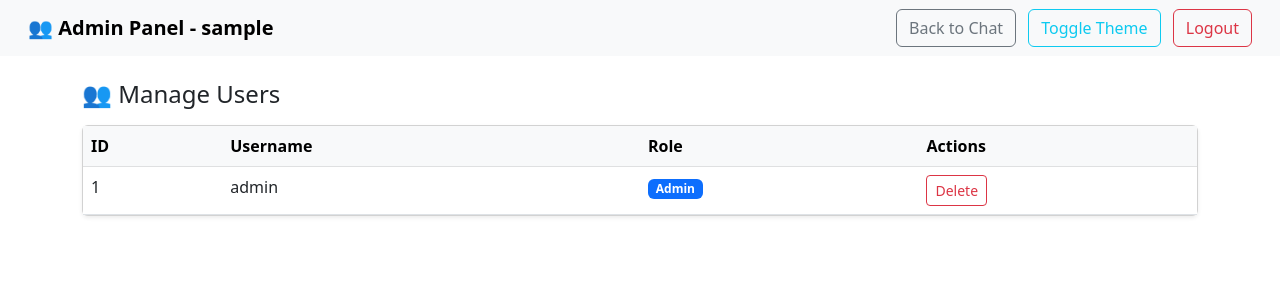
After one commit to LONGMANKE/RefiDoc, a Flask app: template frontend/templates/users.html in a window 1280 px wide. The commit adds this page. Shown: the top 300 px of the page. Run offline with Flask 3, Linux system fonts and the light colour scheme; tables that the repository leaves empty hold one stand-in row (values such as "Sample post"); the template is opened without the code that fills it: values that come from a table or form of the project are taken from there, most other values are stand-ins (such as "Sample title", 1, 10 or a date in 2020).

Commit message:
Manage users, documents uploaded

```diff
--- a/backend/myindex/metadata.txt
+++ b/backend/myindex/metadata.txt
@@ -1,3 +1,3 @@
-total_documents=4
-total_chunks=86
-last_updated=2025-04-17T22:42:02.899798
+total_documents=9
+total_chunks=139
+last_updated=2025-04-18T01:24:35.036883
--- a/frontend/app.py
+++ b/frontend/app.py
@@ -10,18 +10,37 @@ from datetime import datetime
 load_dotenv()
 app = Flask(__name__)
 app.secret_key = os.getenv("SECRET_KEY", "supersecretkey")
-app.config['SQLALCHEMY_DATABASE_URI'] = 'sqlite:///chat_app.db'
-app.config['SQLALCHEMY_TRACK_MODIFICATIONS'] = False
-
+app.config["SQLALCHEMY_DATABASE_URI"] = "sqlite:///chat_app.db"
+app.config["SQLALCHEMY_TRACK_MODIFICATIONS"] = False
 db = SQLAlchemy(app)
 db.metadata.clear()
-# --- Models ---
 
 # --- Environment ---
 OPENAI_API_KEY = os.getenv("OPENAI_API_KEY")
-API_BASE_URL = "http://localhost:8000"
+API_BASE_URL = "http://localhost:8000"  # FastAPI backend
 
-# --- Helper Functions ---
+# --- Models ---
+class User(db.Model):
+    id = db.Column(db.Integer, primary_key=True)
+    username = db.Column(db.String(80), unique=True, nullable=False)
+    password_hash = db.Column(db.String(128), nullable=False)
+    is_admin = db.Column(db.Boolean, default=False)
+
+class ChatSession(db.Model):
+    id = db.Column(db.Integer, primary_key=True)
+    user_id = db.Column(db.Integer, db.ForeignKey("user.id"))
+    created_at = db.Column(db.DateTime, default=datetime.utcnow)
+    messages = db.relationship("ChatMessage", backref="session", lazy=True)
+
+class ChatMessage(db.Model):
+    id = db.Column(db.Integer, primary_key=True)
+    session_id = db.Column(db.Integer, db.ForeignKey("chat_session.id"))
+    user_id = db.Column(db.Integer, db.ForeignKey("user.id"))
+    role = db.Column(db.String(10))
+    content = db.Column(db.Text)
+    timestamp = db.Column(db.DateTime, default=datetime.utcnow)
+
+# --- Helpers ---
 def get_current_user():
     if "username" in session:
         return User.query.filter_by(username=session["username"]).first()
@@ -32,58 +51,19 @@ def save_message(user, role, content, session_id):
     db.session.add(message)
     db.session.commit()
 
-def get_user_messages(user):
-    return ChatMessage.query.filter_by(user_id=user.id).order_by(ChatMessage.timestamp.asc()).all()
-
 # --- Routes ---
-def create_tables():
-    with app.app_context():
-        db.create_all()
-        if not User.query.filter_by(username="admin").first():
-            admin = User(
-                username="admin",
-                password_hash=generate_password_hash("admin123"),
-                is_admin=True
-            )
-            db.session.add(admin)
-            db.session.commit()
-
-class ChatSession(db.Model):
-    id = db.Column(db.Integer, primary_key=True)
-    user_id = db.Column(db.Integer, db.ForeignKey('user.id'))
-    created_at = db.Column(db.DateTime, default=datetime.utcnow)
-    messages = db.relationship("ChatMessage", backref="session", lazy=True)
-
-class ChatMessage(db.Model):
-    id = db.Column(db.Integer, primary_key=True)
-    session_id = db.Column(db.Integer, db.ForeignKey('chat_session.id'))
-    user_id = db.Column(db.Integer, db.ForeignKey('user.id'))
-    role = db.Column(db.String(10))
-    content = db.Column(db.Text)
-    timestamp = db.Column(db.DateTime, default=datetime.utcnow)
-
-class User(db.Model):
-    id = db.Column(db.Integer, primary_key=True)
-    username = db.Column(db.String(80), unique=True, nullable=False)
-    password_hash = db.Column(db.String(128), nullable=False)
-    is_admin = db.Column(db.Boolean, default=False)
-
-
 @app.route("/", methods=["GET", "POST"])
 def login():
     error = None
     if request.method == "POST":
         username = request.form.get("username")
         password = request.form.get("password")
-
         user = User.query.filter_by(username=username).first()
         if user and check_password_hash(user.password_hash, password):
             session["username"] = user.username
             session["theme"] = session.get("theme", "light")
             return redirect(url_for("chat"))
-        else:
-            error = "Invalid credentials"
-
+        error = "Invalid credentials"
     return render_template("login.html", error=error, theme=session.get("theme", "light"))
 
 @app.route("/register", methods=["GET", "POST"])
@@ -93,7 +73,8 @@ def register():
         password = request.form["password"]
         if User.query.filter_by(username=username).first():
             return render_template("register.html", error="Username already exists")
-        user = User(username=username, password_hash=generate_password_hash(password))
+        hashed = generate_password_hash(password)
+        user = User(username=username, password_hash=hashed)
         db.session.add(user)
         db.session.commit()
         return redirect(url_for("login"))
@@ -115,28 +96,29 @@ def chat():
     if not user:
         return redirect(url_for("login"))
 
-    # Load or create current session
     session_id = request.args.get("session_id")
     if not session_id:
         chat_session = ChatSession(user_id=user.id)
         db.session.add(chat_session)
         db.session.commit()
         return redirect(url_for("chat", session_id=chat_session.id))
-    else:
-        chat_session = ChatSession.query.filter_by(id=session_id, user_id=user.id).first()
-        if not chat_session:
-            return redirect(url_for("chat"))
+
+    chat_session = ChatSession.query.filter_by(id=session_id, user_id=user.id).first()
+    if not chat_session:
+        return redirect(url_for("chat"))
 
     messages = ChatMessage.query.filter_by(session_id=chat_session.id).order_by(ChatMessage.timestamp).all()
     sessions = ChatSession.query.filter_by(user_id=user.id).order_by(ChatSession.created_at.desc()).all()
 
-    return render_template("chat.html",
-                           messages=messages,
-                           sessions=sessions,
-                           current_session=chat_session,
-                           username=user.username,
-                           role="admin" if user.is_admin else "user",
-                           theme=session.get("theme", "light"))
+    return render_template(
+        "chat.html",
+        messages=messages,
+        sessions=sessions,
+        current_session=chat_session,
+        username=user.username,
+        role="admin" if user.is_admin else "user",
+        theme=session.get("theme", "light"),
+    )
 
 @app.route("/send_message", methods=["POST"])
 def send_message():
@@ -145,38 +127,35 @@ def send_message():
         return jsonify({"error": "Unauthorized"}), 401
 
     data = request.get_json()
-    prompt = data.get("prompt", "")
+    prompt = data.get("prompt")
     session_id = data.get("session_id")
-
     if not prompt or not session_id:
         return jsonify({"error": "Missing prompt or session ID"}), 400
 
-    # Save user message
     chat_session = ChatSession.query.filter_by(id=session_id, user_id=user.id).first()
     if not chat_session:
         return jsonify({"error": "Invalid session"}), 404
 
     save_message(user, "user", prompt, session_id)
 
-    # Process message (OpenAI + FastAPI)
     response = requests.post(f"{API_BASE_URL}/query", json={"query": prompt, "top_k": 3})
     results = response.json()["results"]
     context = "\n\n".join([r["content"] for r in results])
-    refined_prompt = f"Answer the user's question clearly and helpfully based on this context:\n\nContext:\n{context}\n\nQuestion: {prompt}"
+    refined_prompt = f"Answer the user's question clearly based on this context:\n\nContext:\n{context}\n\nQuestion: {prompt}"
 
     gpt_response = requests.post(
         "https://api.openai.com/v1/chat/completions",
         headers={
             "Authorization": f"Bearer {OPENAI_API_KEY}",
-            "Content-Type": "application/json"
+            "Content-Type": "application/json",
         },
         json={
             "model": "gpt-3.5-turbo",
             "messages": [
                 {"role": "system", "content": "You are a helpful assistant."},
-                {"role": "user", "content": refined_prompt}
-            ]
-        }
+                {"role": "user", "content": refined_prompt},
+            ],
+        },
     )
 
     answer = gpt_response.json()["choices"][0]["message"]["content"]
@@ -191,28 +170,105 @@ def upload():
         return redirect(url_for("chat"))
 
     message = None
+    stats = {"total_documents": "?", "total_chunks": "?", "last_updated": "?"}
+
+    # Fetch stats from FastAPI
+    try:
+        stats_response = requests.get(f"{API_BASE_URL}/stats")
+        if stats_response.ok:
+            stats = stats_response.json()
+    except Exception as e:
+        print("Error fetching stats:", e)
+
+    # Handle file upload
     if request.method == "POST":
-        file = request.files["file"]
+        file = request.files.get("file")
         chunk_size = request.form.get("chunk_size", 1000)
         chunk_overlap = request.form.get("chunk_overlap", 200)
 
         if file:
-            files = {"file": (file.filename, file.stream, file.content_type)}
-            data = {"chunk_size": chunk_size, "chunk_overlap": chunk_overlap}
-            res = requests.post(f"{API_BASE_URL}/upload", files=files, data=data)
-            message = res.json().get("message") if res.status_code == 201 else res.json().get("detail")
+            try:
+                files = {"file": (file.filename, file.stream, file.content_type)}
+                data = {"chunk_size": chunk_size, "chunk_overlap": chunk_overlap}
+                res = requests.post(f"{API_BASE_URL}/upload", files=files, data=data)
 
-    return render_template("upload.html", username=user.username, message=message, theme=session.get("theme", "light"))
+                if res.status_code == 201:
+                    message = res.json().get("message", "Upload successful.")
+                    # Refresh stats
+                    stats = requests.get(f"{API_BASE_URL}/stats").json()
+                else:
+                    message = res.json().get("detail", "Something went wrong.")
+            except Exception as e:
+                message = f"Upload failed: {str(e)}"
+        else:
+            message = "Please select a file."
 
+    return render_template(
+        "upload.html",
+        username=user.username,
+        message=message,
+        stats=stats,
+        theme=session.get("theme", "light")
+    )
+
+@app.route("/documents")
+def documents():
+    user = get_current_user()
+    if not user or not user.is_admin:
+        return redirect(url_for("chat"))
+
+    files = []
+    try:
+        res = requests.get(f"{API_BASE_URL}/files")
+        if res.ok:
+            files = res.json()
+    except Exception as e:
+        files = []
+
+    return render_template("documents.html", files=files, username=user.username, theme=session.get("theme", "light"))
+
+@app.route("/delete_file/<filename>", methods=["POST"])
+def delete_file(filename):
+    user = get_current_user()
+    if not user or not user.is_admin:
+        return redirect(url_for("chat"))
+
+    try:
+        requests.delete(f"{API_BASE_URL}/files/{filename}")
+    except:
+        pass
+
+    return redirect(url_for("documents"))
+@app.route("/users", methods=["GET"])
+def manage_users():
+    user = get_current_user()
+    if not user or not user.is_admin:
+        return redirect(url_for("chat"))
+
+    users = User.query.order_by(User.id).all()
+    return render_template("users.html", users=users, username=user.username, theme=session.get("theme", "light"))
+
+@app.route("/delete_user/<int:user_id>", methods=["POST"])
+def delete_user(user_id):
+    current_user = get_current_user()
+    if not current_user or not current_user.is_admin:
+        return redirect(url_for("chat"))
+
+    user_to_delete = User.query.get(user_id)
+    if user_to_delete and user_to_delete.username != current_user.username:
+        ChatMessage.query.filter_by(user_id=user_id).delete()
+        ChatSession.query.filter_by(user_id=user_id).delete()
+        db.session.delete(user_to_delete)
+        db.session.commit()
+
+    return redirect(url_for("manage_users"))
+
+# --- Entry Point ---
 if __name__ == "__main__":
     with app.app_context():
         db.create_all()
         if not User.query.filter_by(username="admin").first():
-            admin = User(
-                username="admin",
-                password_hash=generate_password_hash("admin123"),
-                is_admin=True
-            )
+            admin = User(username="admin", password_hash=generate_password_hash("admin123"), is_admin=True)
             db.session.add(admin)
             db.session.commit()
     app.run(debug=True, port=5000)
--- /dev/null
+++ b/frontend/templates/users.html
@@ -0,0 +1,95 @@
+<!DOCTYPE html>
+<html lang="en" data-bs-theme="{{ theme }}">
+<head>
+  <meta charset="UTF-8" />
+  <title>Manage Users</title>
+  <link href="https://cdn.jsdelivr.net/npm/bootstrap@5.3.0/dist/css/bootstrap.min.css" rel="stylesheet" />
+</head>
+<body>
+  <!-- Navbar -->
+  <nav class="navbar navbar-expand-lg bg-body-tertiary px-3">
+    <div class="container-fluid">
+      <span class="navbar-brand fw-semibold">👥 Admin Panel - {{ username }}</span>
+      <div>
+        <a href="{{ url_for('chat') }}" class="btn btn-outline-secondary me-2">Back to Chat</a>
+        <a href="{{ url_for('toggle_theme') }}" class="btn btn-outline-info me-2">Toggle Theme</a>
+        <a href="{{ url_for('logout') }}" class="btn btn-outline-danger">Logout</a>
+      </div>
+    </div>
+  </nav>
+
+  <!-- Main Content -->
+  <div class="container mt-4">
+    <div class="d-flex justify-content-between align-items-center mb-3">
+      <h4 class="mb-0">👥 Manage Users</h4>
+    </div>
+
+    {% if message %}
+      <div class="alert alert-info">{{ message }}</div>
+    {% endif %}
+
+    <div class="card shadow-sm rounded">
+      <div class="card-body p-0">
+        <table class="table table-hover mb-0">
+          <thead class="table-light">
+            <tr>
+              <th style="width: 10%">ID</th>
+              <th style="width: 30%">Username</th>
+              <th style="width: 20%">Role</th>
+              <th style="width: 20%">Actions</th>
+            </tr>
+          </thead>
+          <tbody>
+            {% for u in users %}
+            <tr>
+              <td>{{ u.id }}</td>
+              <td>{{ u.username }}</td>
+              <td>
+                {% if u.is_admin %}
+                  <span class="badge bg-primary">Admin</span>
+                {% else %}
+                  <span class="badge bg-secondary">User</span>
+                {% endif %}
+              </td>
+              <td>
+                {% if u.username != username %}
+                <!-- Delete Button trigger modal -->
+                <button type="button" class="btn btn-sm btn-outline-danger" data-bs-toggle="modal" data-bs-target="#confirmDeleteModal{{ u.id }}">
+                  Delete
+                </button>
+
+                <!-- Modal -->
+                <div class="modal fade" id="confirmDeleteModal{{ u.id }}" tabindex="-1" aria-labelledby="confirmDeleteLabel{{ u.id }}" aria-hidden="true">
+                  <div class="modal-dialog modal-dialog-centered">
+                    <div class="modal-content">
+                      <div class="modal-header">
+                        <h5 class="modal-title" id="confirmDeleteLabel{{ u.id }}">Confirm Deletion</h5>
+                        <button type="button" class="btn-close" data-bs-dismiss="modal" aria-label="Close"></button>
+                      </div>
+                      <div class="modal-body">
+                        Are you sure you want to delete user <strong>{{ u.username }}</strong>?
+                      </div>
+                      <div class="modal-footer">
+                        <button type="button" class="btn btn-secondary btn-sm" data-bs-dismiss="modal">Cancel</button>
+                        <form method="POST" action="{{ url_for('delete_user', user_id=u.id) }}">
+                          <button type="submit" class="btn btn-danger btn-sm">Yes, Delete</button>
+                        </form>
+                      </div>
+                    </div>
+                  </div>
+                </div>
+                {% else %}
+                <span class="text-muted">(You)</span>
+                {% endif %}
+              </td>
+            </tr>
+            {% endfor %}
+          </tbody>
+        </table>
+      </div>
+    </div>
+  </div>
+
+  <script src="https://cdn.jsdelivr.net/npm/bootstrap@5.3.0/dist/js/bootstrap.bundle.min.js"></script>
+</body>
+</html>
```
Also changed, not shown: backend/main.py (+21 -0 lines), frontend/templates/chat.html (+108 -22 lines), frontend/templates/documents.html (added, +47 -0 lines), frontend/templates/upload.html (+37 -13 lines), frontend/static/refidoc-logo.png (added), 7 other files.
